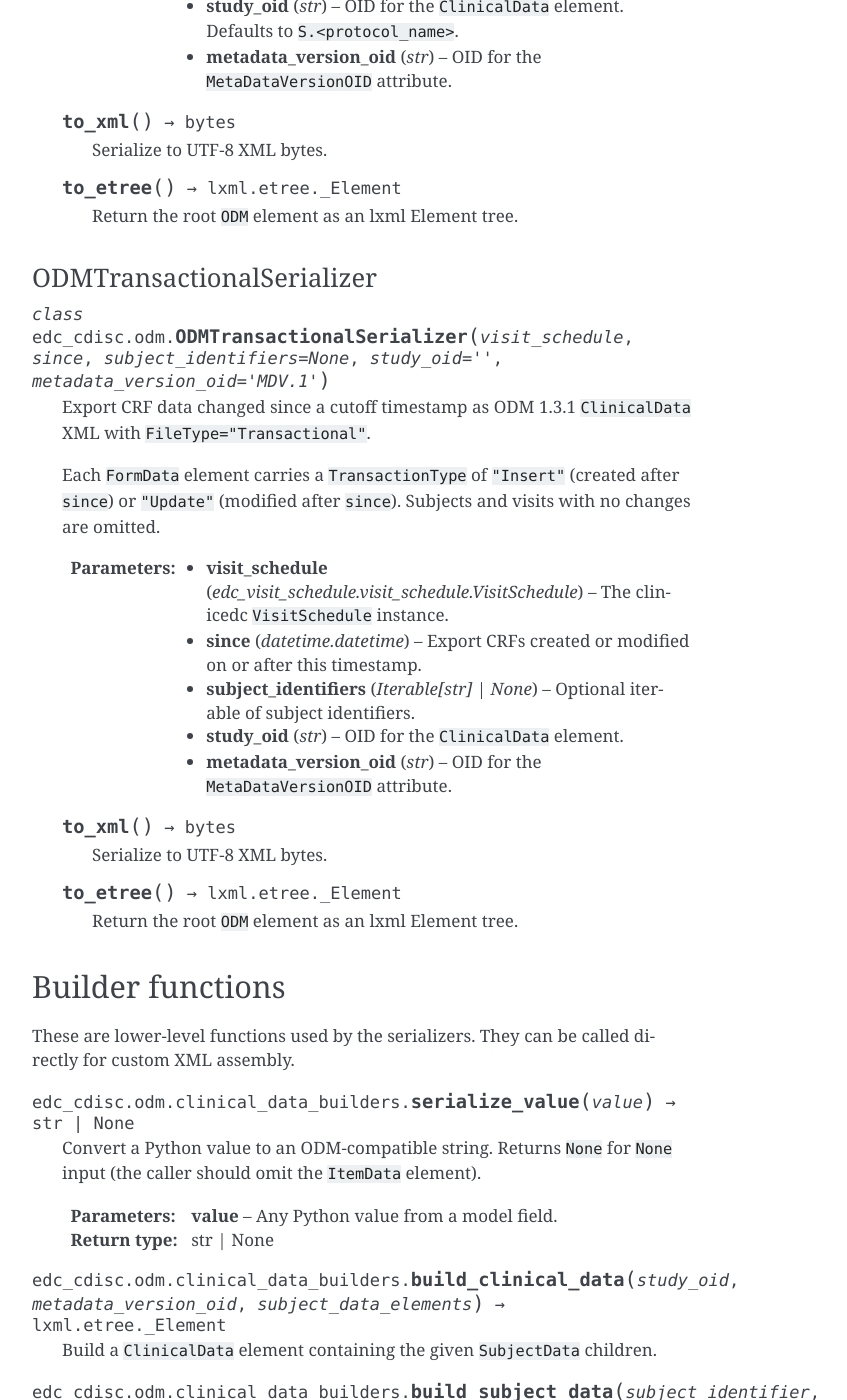
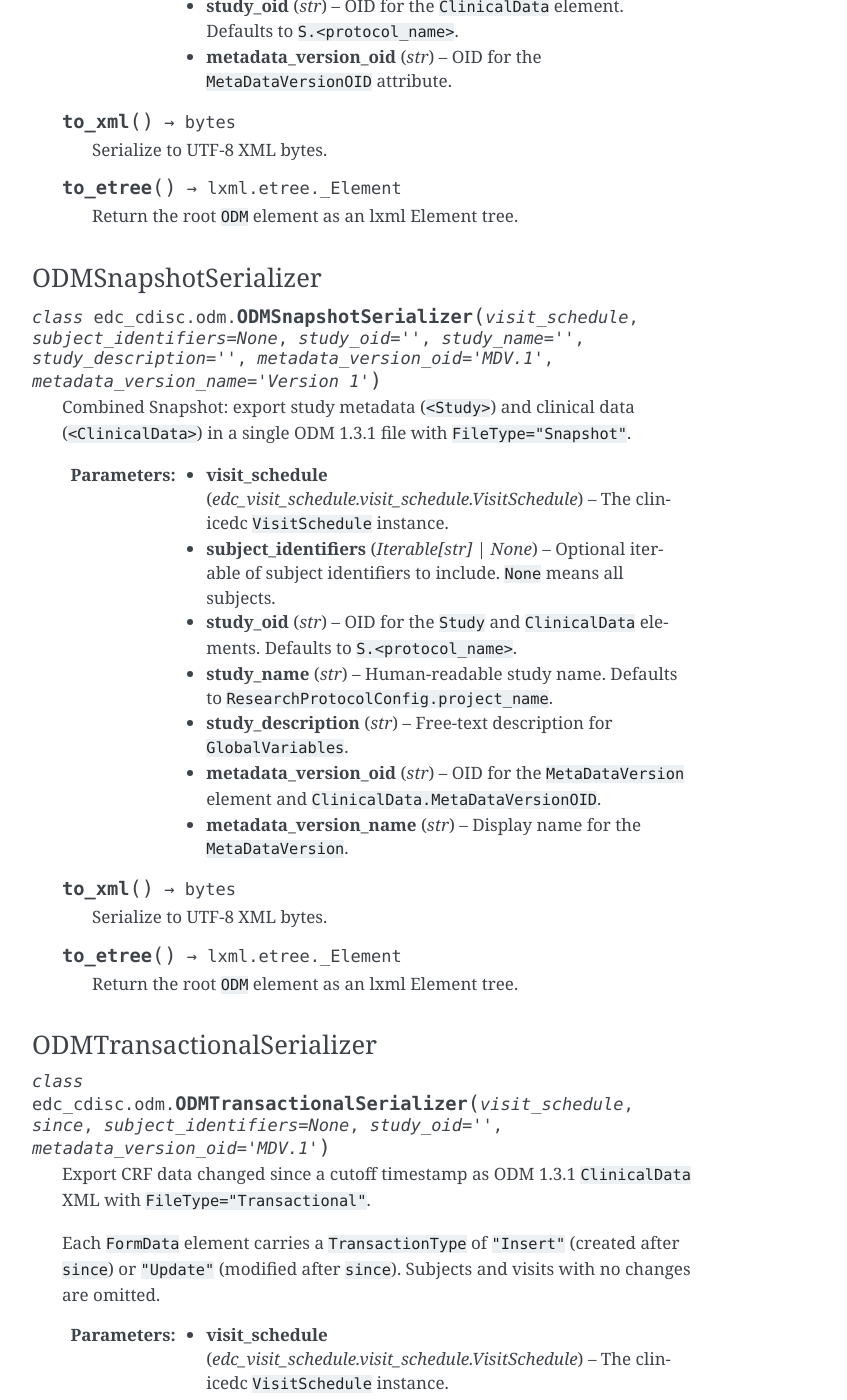
Before and after one commit to clinicedc/edc-cdisc, a Sphinx documentation site: the page built from docs/source/api.rst, in a window 1280 px wide and 1400 px high, scrolled down 1213 px. Shown: the whole window, without its empty margins (388-1235 px from the left). Built offline with Sphinx 7.4.7, drawn with Linux system fonts in a browser that asks for light colours; some of the changed text lies outside the part shown.

Commit message:
Add ODMSnapshotSerializer for combined metadata + data export
New serializer that produces a single ODM Snapshot file containing both
<Study> (metadata) and <ClinicalData> (submitted CRF values). Composes
the existing ODMStudySerializer and ODMClinicalDataSerializer internally.
Includes 10 unit tests, 2 XSD validation tests, and documentation.

Co-Authored-By: Claude Opus 4.6 <noreply@anthropic.com>

```diff
--- a/docs/source/api.rst
+++ b/docs/source/api.rst
@@ -55,6 +55,42 @@ ODMClinicalDataSerializer
    :type study_oid: str
    :param metadata_version_oid: OID for the ``MetaDataVersionOID`` attribute.
    :type metadata_version_oid: str
+
+   .. method:: to_xml() -> bytes
+
+      Serialize to UTF-8 XML bytes.
+
+   .. method:: to_etree() -> lxml.etree._Element
+
+      Return the root ``ODM`` element as an lxml Element tree.
+
+ODMSnapshotSerializer
+~~~~~~~~~~~~~~~~~~~~~
+
+.. class:: ODMSnapshotSerializer(visit_schedule, subject_identifiers=None, study_oid="", study_name="", study_description="", metadata_version_oid="MDV.1", metadata_version_name="Version 1")
+
+   Combined Snapshot: export study metadata (``<Study>``) and clinical data
+   (``<ClinicalData>``) in a single ODM 1.3.1 file with
+   ``FileType="Snapshot"``.
+
+   :param visit_schedule: The clinicedc ``VisitSchedule`` instance.
+   :type visit_schedule: edc_visit_schedule.visit_schedule.VisitSchedule
+   :param subject_identifiers: Optional iterable of subject identifiers to
+       include.  ``None`` means all subjects.
+   :type subject_identifiers: Iterable[str] | None
+   :param study_oid: OID for the ``Study`` and ``ClinicalData`` elements.
+       Defaults to ``S.<protocol_name>``.
+   :type study_oid: str
+   :param study_name: Human-readable study name.  Defaults to
+       ``ResearchProtocolConfig.project_name``.
+   :type study_name: str
+   :param study_description: Free-text description for ``GlobalVariables``.
+   :type study_description: str
+   :param metadata_version_oid: OID for the ``MetaDataVersion`` element and
+       ``ClinicalData.MetaDataVersionOID``.
+   :type metadata_version_oid: str
+   :param metadata_version_name: Display name for the ``MetaDataVersion``.
+   :type metadata_version_name: str
 
    .. method:: to_xml() -> bytes
 
--- a/docs/source/index.rst
+++ b/docs/source/index.rst
@@ -17,6 +17,7 @@ format.
    quickstart
    metadata_export
    data_export_snapshot
+   data_export_combined
    data_export_transactional
    odm_mapping
    api
```
Also changed, not shown: docs/source/data_export_combined.rst (added, +72 -0 lines), docs/source/quickstart.rst (+17 -8 lines), 4 other files.
